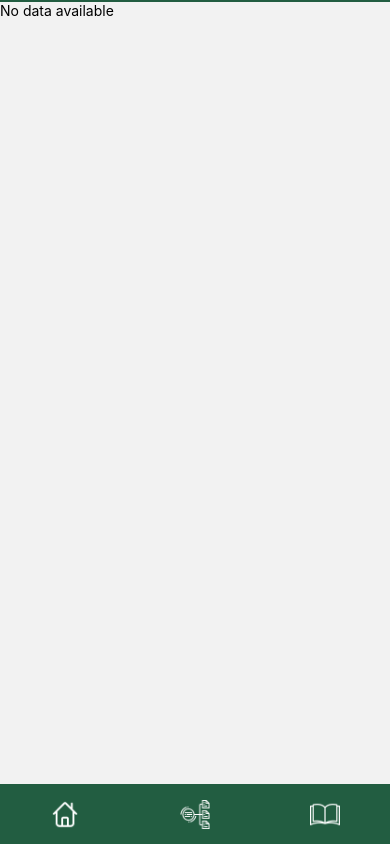
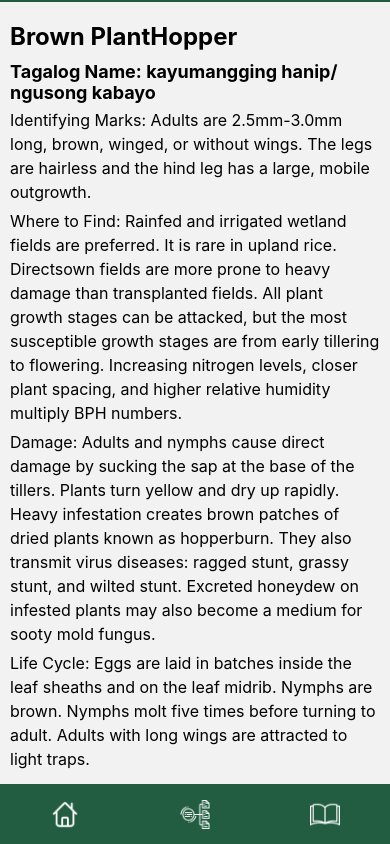
Before and after one commit to louvreeeeeee/SideProjectA, a React Native app: screen /GuideBookScreen in a window 390 px wide. Built offline with nearby package versions, Linux system fonts and the light colour scheme.

Commit message:
Showing data

```diff
--- a/screens/GuideBookScreen.js
+++ b/screens/GuideBookScreen.js
@@ -1,18 +1,19 @@
 import React from 'react';
 import { ScrollView, StyleSheet, Text } from 'react-native';
 import GuidebookSection from './GuideBookSection';
-import pests from '../pests.json'; // Ensure the correct path
+import pestsData from '../pests.json'; // Ensure the correct path
 
 const GuidebookScreen = () => {
+  const pests = pestsData.pests; // Access the array directly from the pests key
+
   console.log('Pests data:', pests);
-
-  if (!Array.isArray(pests)) {
-    return <Text>No data available</Text>; // Handle the case when pests is not an array
-  }
+  console.log('Data type:', typeof pests);
+  console.log('Is Array:', Array.isArray(pests));
 
   return (
     <ScrollView contentContainerStyle={styles.container}>
-      {pests.map((item, index) => (
+      {Array.isArray(pests) && pests.length > 0 ? (
+        pests.map((item, index) => (
           <GuidebookSection
             key={index}
             name={item.name}
@@ -23,7 +24,10 @@ const GuidebookScreen = () => {
             lifeCycle={item.life_cycle}
             management={item.management}
           />
-      ))}
+        ))
+      ) : (
+        <Text>No data available</Text>
+      )}
     </ScrollView>
   );
 };
```
Lines whose indentation alone changed are shown as unchanged.
